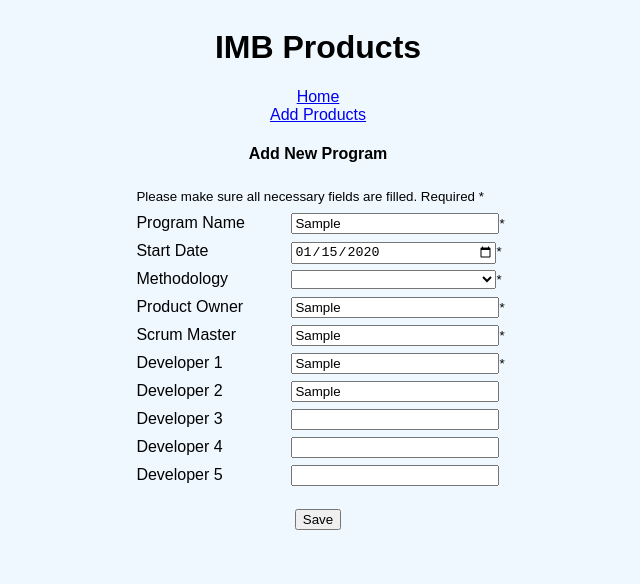
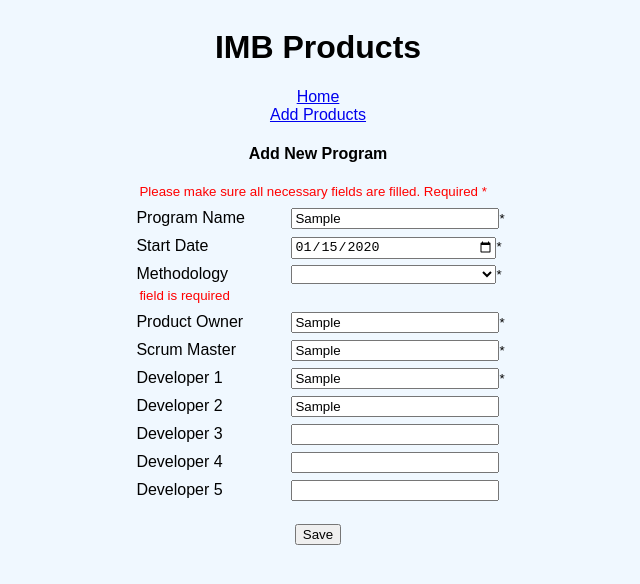
Before and after one commit to apurugganan/AJ-PURUGGANAN-IS24-full-stack-competition-req97073, a React (Create React App) app in the folder frontend/: page /new in a window 1280 px wide. Both pictures are taken after typing "Sample", "2020-01-15", "Sample", "Sample", "Sample", "Sample" into the empty fields and a click on the button "Save". Shown: the top 584 px of the page, without its empty margins (322-962 px from the left). Built offline with nearby package versions, Linux system fonts and the light colour scheme; no server answers.

Commit message:
added required higlights

```diff
--- a/frontend/src/App.css
+++ b/frontend/src/App.css
@@ -57,3 +57,16 @@ select.form-input{
   width : 120px;
   padding: 2px;
 }
+
+.error-message{
+  color: red;
+  padding-left: 8px;
+  padding-bottom: 5px;
+}
+
+
+.success-message{
+  color: green;
+  padding-left: 8px;
+  padding-bottom: 5px;
+}
--- a/frontend/src/components/ProgramForm.js
+++ b/frontend/src/components/ProgramForm.js
@@ -107,8 +107,8 @@ function ProgramForm({changeState, program, sendForm, formType}){
 
   return (
     <form onSubmit={handleSubmit}>
-      { error && <small className='form-message'>{error.message}</small>}
-      { success && <small className='form-message'>{success.message}</small>}
+      { error && <small className='error-message'>{error.message}</small>}
+      { success && <small className='success-message'>{success.message}</small>}
 
       <CustomInput
         label="Program Name"
@@ -117,6 +117,8 @@ function ProgramForm({changeState, program, sendForm, formType}){
         onChange={(e) => setProductName(e.target.value)}
         isRequired="true"
         />
+      { error && !productName && <small className='error-message'>field is required</small>}
+
       <CustomInput
         label="Start Date"
         type="date"
@@ -124,6 +126,7 @@ function ProgramForm({changeState, program, sendForm, formType}){
         onChange={(e) => setStartDate(e.target.value)}
         isRequired="true"
         />
+      { error && !startDate && <small className='error-message'>field is required</small>}
 
       <div>
         <label >
@@ -135,6 +138,7 @@ function ProgramForm({changeState, program, sendForm, formType}){
           </select><small className="form-required">*</small>
         </label>
       </div>
+      { error && !methodology && <small className='error-message'>field is required</small>}
 
       <CustomInput
         label="Product Owner"
@@ -142,21 +146,27 @@ function ProgramForm({changeState, program, sendForm, formType}){
         value={productOwnerName}
         onChange={(e) => setProductOwnerName(e.target.value)}
         isRequired="true"
-        />
+      />
+      { error && !productOwnerName && <small className='error-message'>field is required</small>}
+
       <CustomInput
         label="Scrum Master"
         type="text"
         value={scrumMasterName}
         onChange={(e) => setscrumMasterName(e.target.value)}
         isRequired="true"
-        />
+      />
+      { error && !scrumMasterName && <small className='error-message'>field is required</small>}
+
       <CustomInput
         label="Developer 1"
         type="text"
         value={developer1}
         onChange={(e) => setDeveloper1(e.target.value)}
         isRequired="true"
-        />
+      />
+      { error && !developer1 && <small className='error-message'>field is required</small>}
+
       <CustomInput
         label="Developer 2"
         type="text"
```
